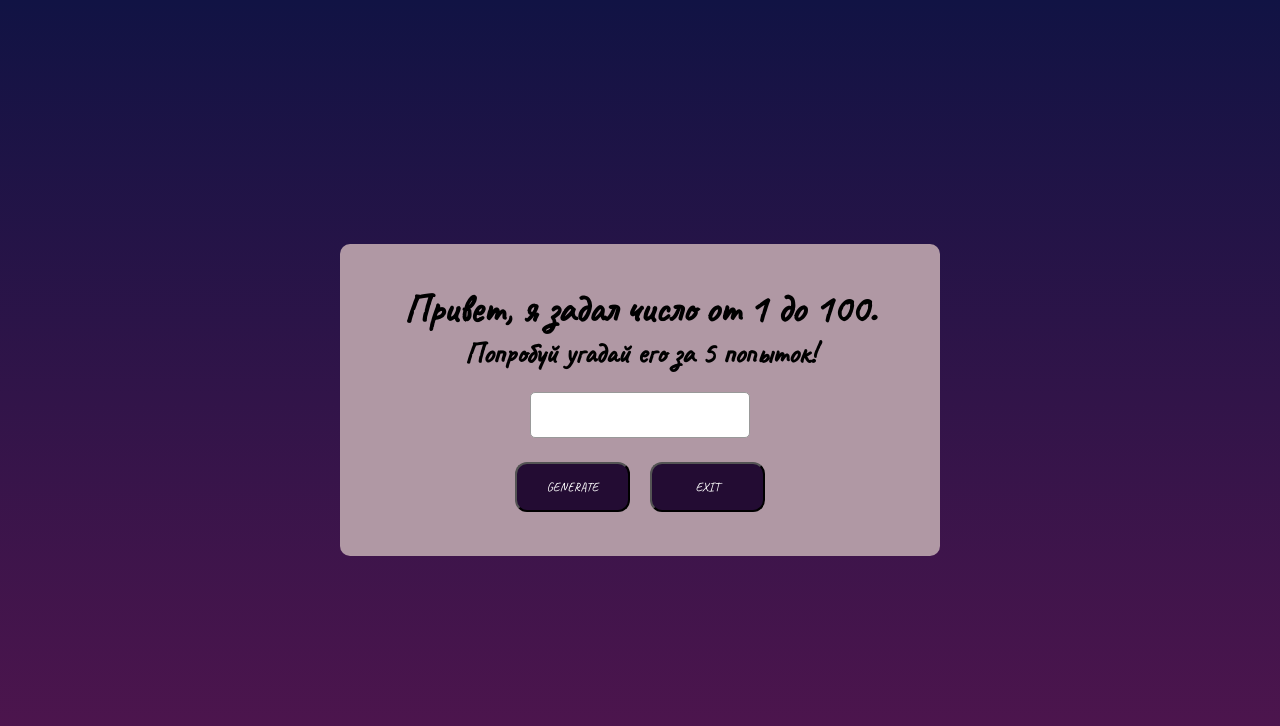
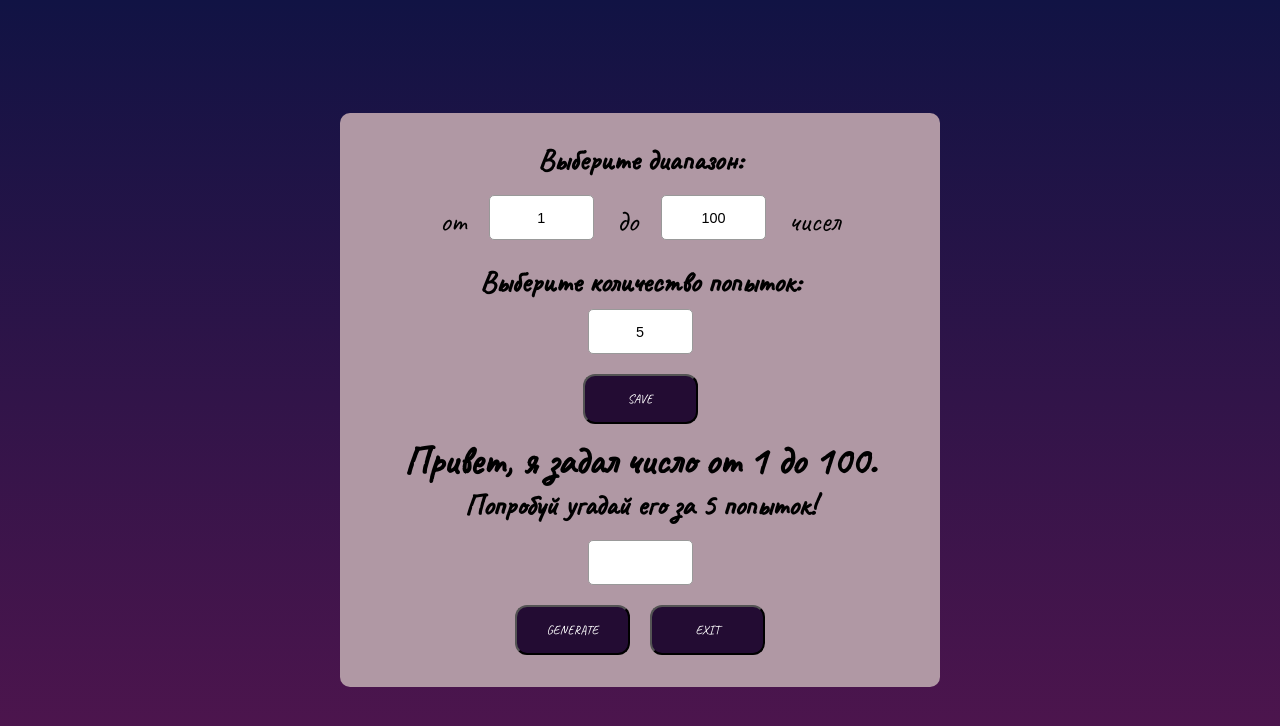
Before and after one commit to petriwna/Education, a plain HTML site: page 03_Guess Number/index.html in a window 1280 px wide. Drawn offline with Linux system fonts and the light colour scheme.

Commit message:
add to html data

```diff
--- a/03_Guess Number/index.html
+++ b/03_Guess Number/index.html
@@ -5,21 +5,39 @@
     <title>Guess Number</title>
     <link rel="preconnect" href="https://fonts.googleapis.com">
     <link rel="preconnect" href="https://fonts.gstatic.com" crossorigin>
-    <link href="https://fonts.googleapis.com/css2?family=Balsamiq+Sans:ital@1&family=Caveat&display=swap" rel="stylesheet">
+    <link href="https://fonts.googleapis.com/css2?family=Balsamiq+Sans:ital@1&family=Caveat&display=swap"
+          rel="stylesheet">
     <link rel="stylesheet" href="public/style/style.css">
 </head>
 <body>
 <div class="app">
     <div class="app_header">
-        <h1>Привет, я задал число от 1 до 100.</h1>
-        <h2>Попробуй угадай его за 5 попыток!</h2>
+        <h2>Выберите диапазон:</h2>
+        <div class="header_title">
+            <p>от</p>
+            <input type="text" id="inp_min_num" value="1">
+            <p>до</p>
+            <input type="text" id="inp_max_num" value="100">
+            <p>чисел</p>
+        </div>
+        <div class="header_footer">
+            <div class="head_foot_inp">
+                <h2>Выберите количество попыток:</h2>
+                <input type="text" id="inp_step_guess" value="5">
+            </div>
+            <button class="btn_save" id="save">SAVE</button>
+        </div>
+    </div>
+    <div class="app_content">
+        <h1>Привет, я задал число от <span id="min_num">1</span> до <span id="max_num">100</span>.</h1>
+        <h2>Попробуй угадай его за <span id="step_to_guess">5</span> попыток!</h2>
     </div>
     <div class="app_container">
-        <input class="input_num" type="text">
+        <input class="input_num" type="text" id="input_num">
     </div>
     <div class="app_footer">
-        <button class="btn_generate">GENERATE</button>
-        <button class="btn_exit">EXIT</button>
+        <button class="btn_generate" id="generate">GENERATE</button>
+        <button class="btn_exit" id="exit">EXIT</button>
     </div>
 </div>
 </body>
--- a/03_Guess Number/public/style/style.css
+++ b/03_Guess Number/public/style/style.css
@@ -11,7 +11,6 @@ body{
     display: flex;
     justify-content: center;
     align-items: center;
-    padding: 20px;
     overflow: hidden;
     background: linear-gradient(#111344, #52154E);
 }
@@ -25,35 +24,72 @@ body{
 }
 
 .app_header{
-    padding: 20px;
     text-align: center;
     font-family: 'Caveat', cursive;
     font-size: 20px;
+    margin: 8px;
+}
+
+.header_title{
+    display: flex;
+    justify-content: center;
+    margin: 8px;
+}
+
+p{
+    padding: 15px;
+    font-size: 30px;
+}
+
+input{
+    font-size: 0.9rem;
+    font-weight: normal;
+    line-height: 0.9rem;
+    flex-direction: column;
+    width: 105px;
+    height: 45px;
+    padding: 2px;
+    background: #fff none;
+    border: 1px solid #999;
+    border-radius: 5px;
+    text-align: center;
+    margin: 8px;
+}
+
+.header_footer{
+    text-align: center;
+    font-family: 'Caveat', cursive;
+    font-size: 20px;
+    display: block;
+    margin: 8px;
+}
+
+.head_foot_inp{
+    text-align: center;
+    font-family: 'Caveat', cursive;
+    font-size: 20px;
+    display: block;
+    margin: 8px;
+}
+
+.app_content{
+    text-align: center;
+    font-family: 'Caveat', cursive;
+    font-size: 20px;
+    margin: 8px;
 }
 
 .app_container{
     display: flex;
     justify-content: center;
     font-family: Arial, sans-serif;
+    margin: 8px;
 }
 
 .app_footer{
-    padding: 20px;
     display: flex;
     justify-content: center;
-
-}
-
-.input_num{
-    font-size: 0.9rem;
-    font-weight: normal;
-    line-height: 1.2rem;
-    flex-direction: column;
-    padding: 0.8rem 1rem;
-    background: #fff none;
-    border: 1px solid #999;
-    border-radius: 5px;
-    text-align: center;
+    margin: 8px;
 }
 
 button{
@@ -62,7 +98,6 @@ button{
     font-size: 0.8rem;
     font-weight: normal;
     color: white;
-    display: inline-block;
     margin: 4px 10px;
     cursor: pointer;
     padding: 15px 15px;
```
